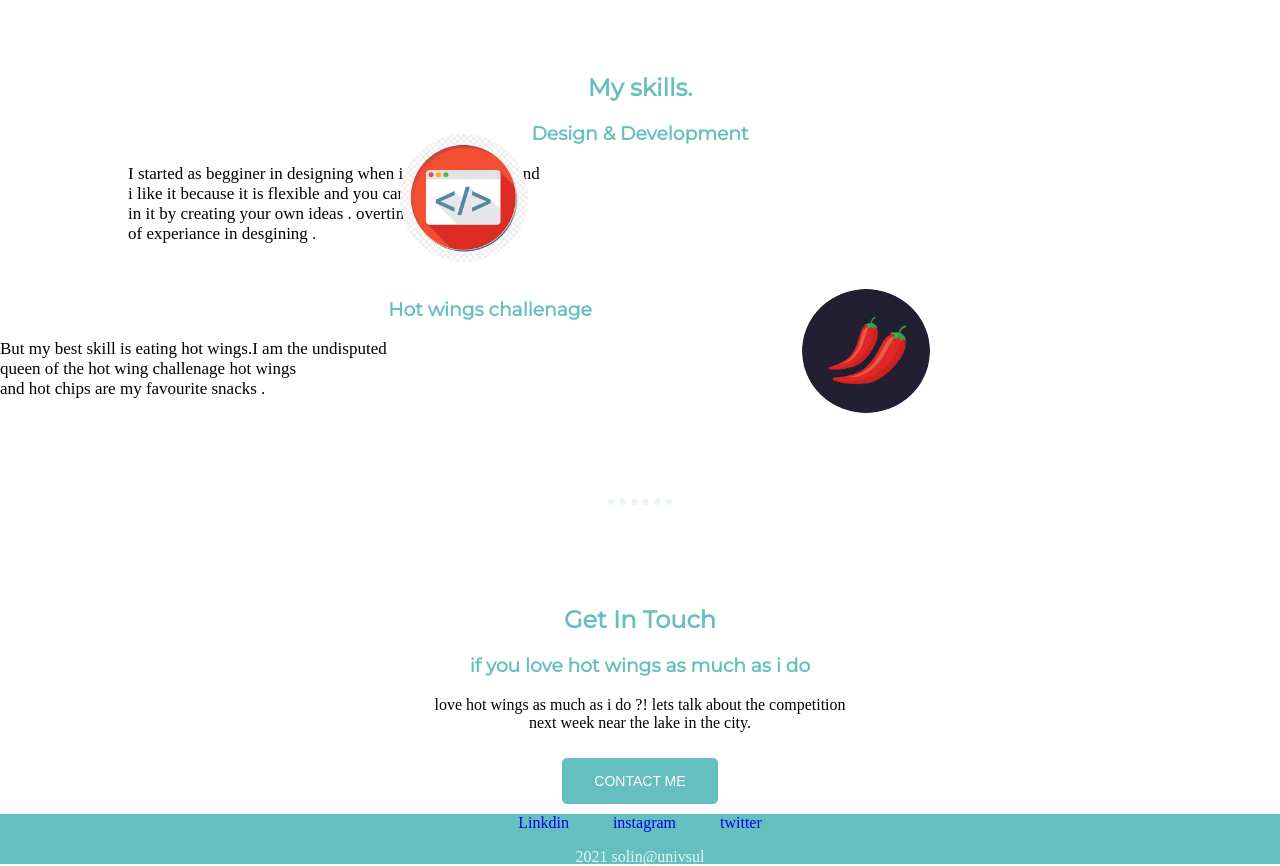
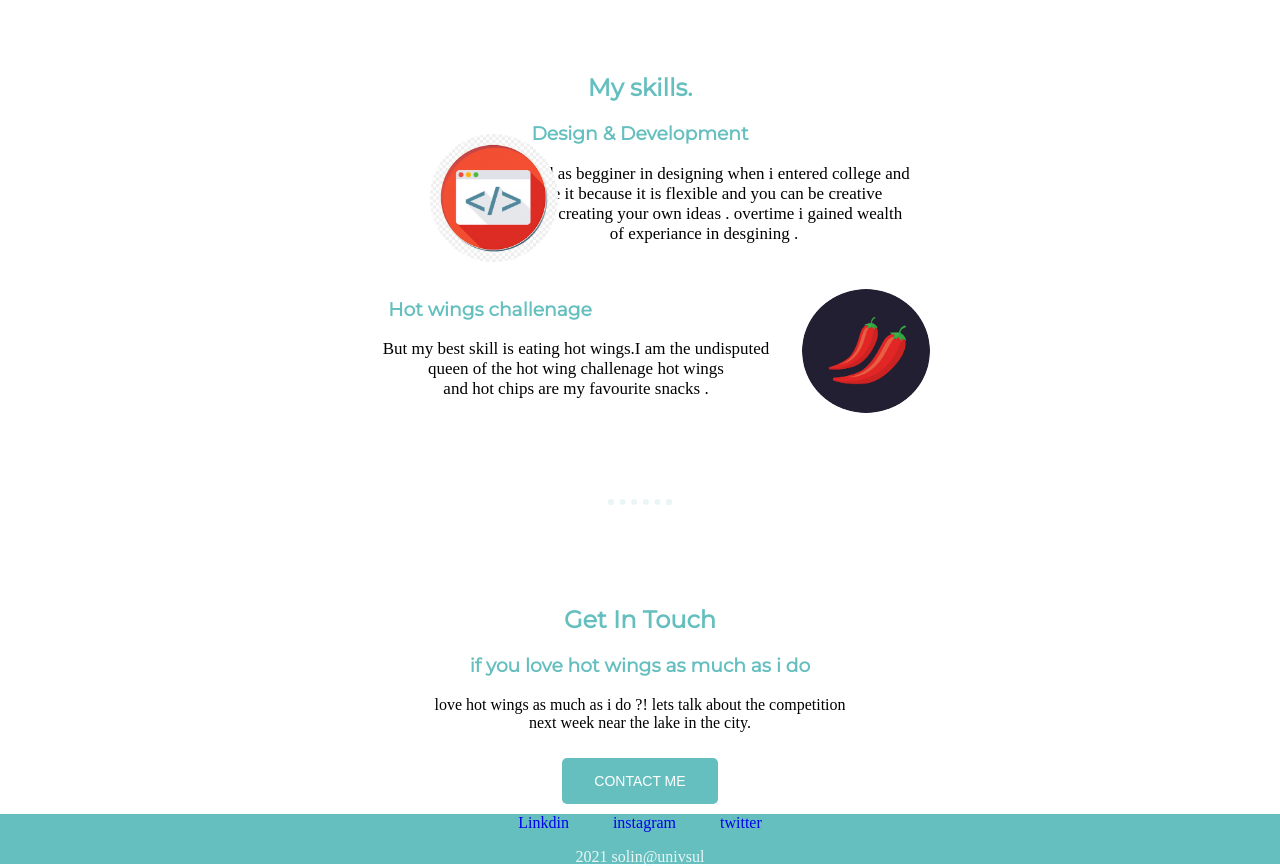
Before and after one commit to solin-stack/My-Web, a plain HTML site: page index.html in a window 1280 px wide. Shown: the part 1160-2026 px from the top of the page. Drawn offline with Linux system fonts and the light colour scheme.

Commit message:
Update 2.css

```diff
--- a/2.css
+++ b/2.css
@@ -68,7 +68,7 @@ hr{
     float:left;
 border-radius: 50%;
 position: relative;
-    left: 400px;
+    left: 430px;
     bottom: 30px;
 }
 .chili{
@@ -113,5 +113,5 @@ a{
 }
 .oi{
 font-size: 17px;
-    text-align :left;
+
 }
```
